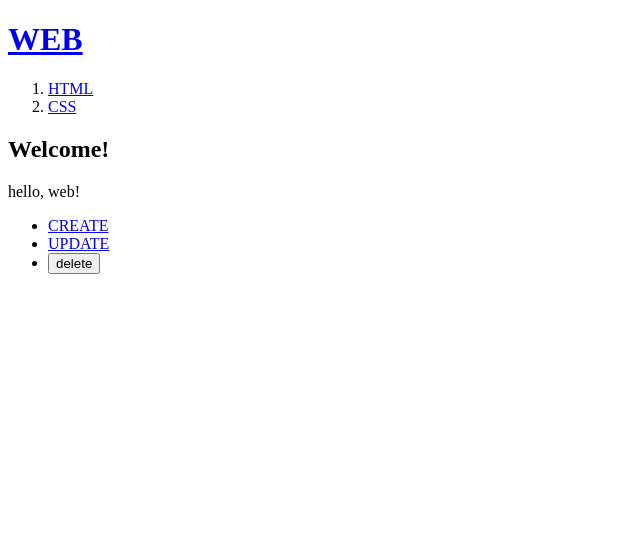
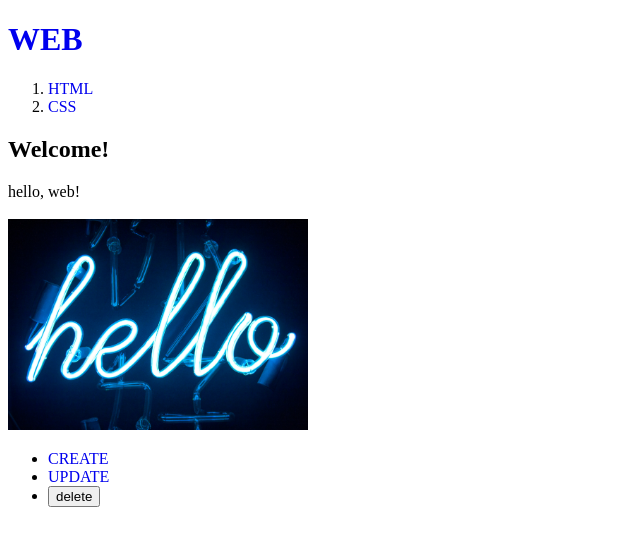
Before and after one commit to hjinn0813/nextjs-start, a Next.js app: page / in a window 1280 px wide. Shown: the top 546 px of the page, without its empty margins (0-640 px from the left). Built offline with nearby package versions, Linux system fonts and the light colour scheme.

Commit message:
feat: 8.21일 학습 - next.js의 SPA,정적자원활용,css

```diff
--- a/src/app/globals.css
+++ b/src/app/globals.css
@@ -1 +1,9 @@
-/* 페이지 디자인 */
+/* 전역적으로 페이지 디자인을 하는 파일 */
+
+* {
+  text-decoration: none;
+}
+
+img {
+  width: 300px;
+}
--- a/src/app/layout.js
+++ b/src/app/layout.js
@@ -1,6 +1,8 @@
 // 기본적인 웹페이지 골격을 설정하는 곳
 
+import Link from 'next/link';
 import './globals.css';
+// -> 루트 레이아웃이라 global 파일을 불러오고 있음
 
 export const metadata = {
   title: 'Web Tutorials',
@@ -12,24 +14,24 @@
     <html>
       <body>
         <h1>
-          <a href="/">WEB</a>
+          <Link href="/">WEB</Link>
         </h1>
         <ol>
           <li>
-            <a href="/read/1">HTML</a>
+            <Link href="/read/1">HTML</Link>
           </li>
           <li>
-            <a href="/read/2">CSS</a>
+            <Link href="/read/2">CSS</Link>
           </li>
         </ol>
         {/* children은 src/app/page.js에서 온다 */}
         {children}
         <ul>
           <li>
-            <a href="/create">CREATE</a>
+            <Link href="/create">CREATE</Link>
           </li>
           <li>
-            <a href="/update/1">UPDATE</a>
+            <Link href="/update/1">UPDATE</Link>
           </li>
           <li>
             <input type="button" value="delete" />
--- a/src/app/page.js
+++ b/src/app/page.js
@@ -7,6 +7,8 @@
     <>
       <h2>Welcome!</h2>
       <div>hello, web!</div>
+      <br />
+      <img src="/hello.jpg"></img>
     </>
   );
 }
```
Also changed, not shown: public/hello.jpg (added).
